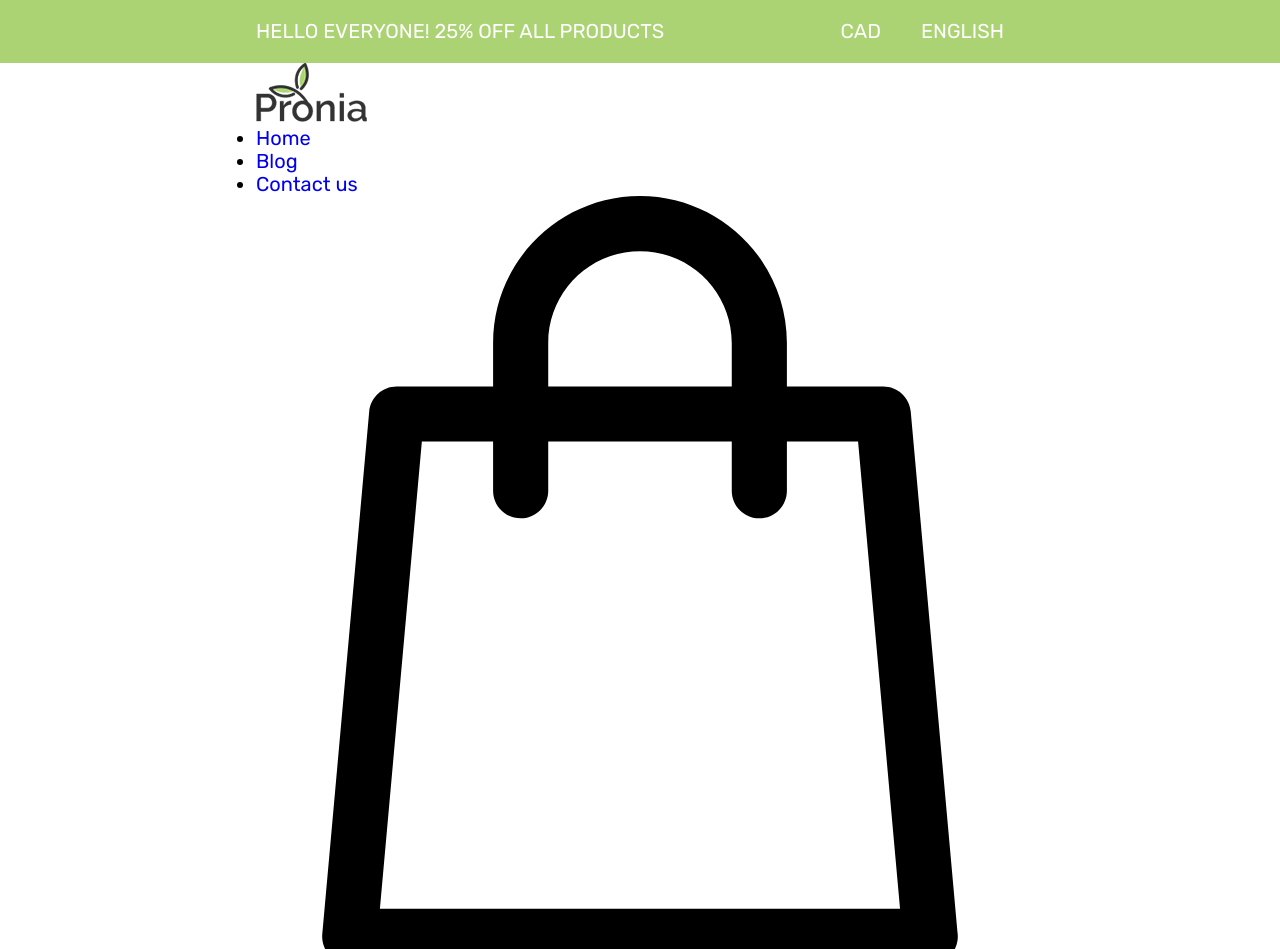
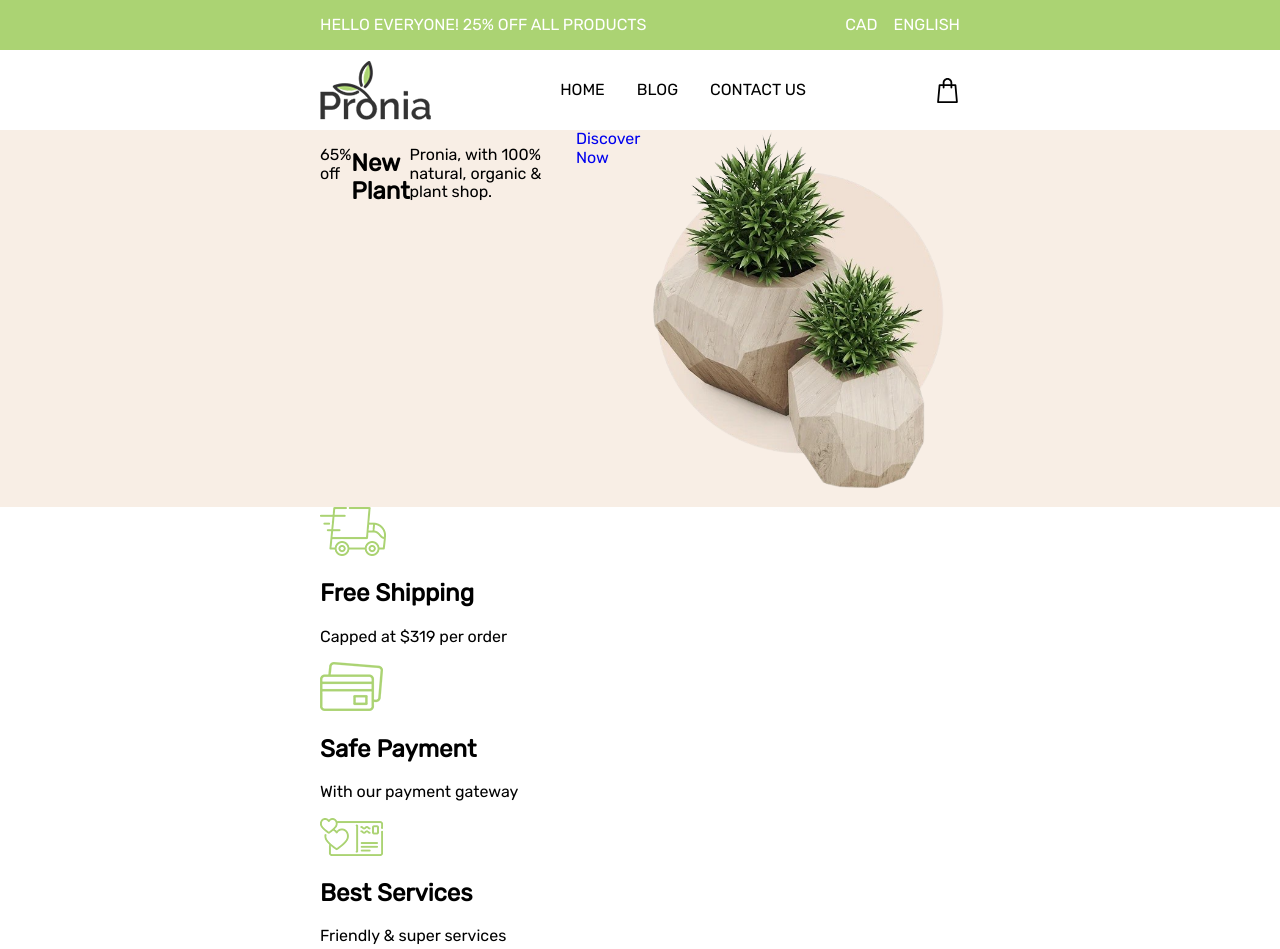
Before and after one commit to emmacodeswell/emma-clarke-project-one, a plain HTML site: page index.html in a window 1280 px wide. Shown: the top 949 px of the page. Drawn offline with Linux system fonts and the light colour scheme.

Commit message:
Add styling to `nav` section

```diff
--- a/index.html
+++ b/index.html
@@ -38,7 +38,7 @@
                 <a href="#">Contact us</a>
             </li>
         </ul>
-        <img src="./assets/icons/shopping-bag.svg" alt="checkout icon"/>
+        <img class="checkout" src="./assets/icons/shopping-bag.svg" alt="checkout icon"/>
     </nav>
 
     <header>
--- a/styles/sass/style.scss
+++ b/styles/sass/style.scss
@@ -3,7 +3,7 @@
 // General styles //
 
 html {
-    font-size: 125%;
+    font-size: 16px;
     font-family: 'Rubik', sans-serif;
     line-height: 1.15;
     background-color: #fff;
@@ -13,6 +13,11 @@ html {
 ul {
     margin: 0;
     padding: 0;
+
+    li {
+        text-decoration: none;
+        list-style: none;
+    }
 }
 
 a {
@@ -31,7 +36,7 @@ header {
 
 .wrapper {
     margin: 0 auto;
-    max-width: 60%;
+    max-width: 50%;
 }
 
 .flexContainer {
@@ -57,7 +62,7 @@ header {
 
     .textContainer {
         margin: 0 auto;
-        width: 60%;
+        width: 50%;
         justify-content: space-between;
 
         .currency {
@@ -66,10 +71,40 @@ header {
 
             a {
                 color: #fff;
-                padding: 1rem;
+                padding-left: 1rem;
+                padding-top: 1rem;
+                padding-bottom: 1rem;
             }
         }
     }
 }
 
-// Styling Nav
+// Styling Nav //
+
+nav {
+    display: flex;
+    justify-content: space-between;
+    height: 10vh;
+
+    .checkout {
+        height: auto;
+        width: auto;
+        max-height: 25px;
+        max-width: 25px;
+    }
+
+    ul {
+        display: flex;
+        align-items: center;
+        text-transform: uppercase;
+
+        li {
+            padding: 1rem;
+            max-width: 50%;
+
+            a {
+                color: #000;
+            }
+        }
+    }
+}
```
Also changed, not shown: styles/style.css.
